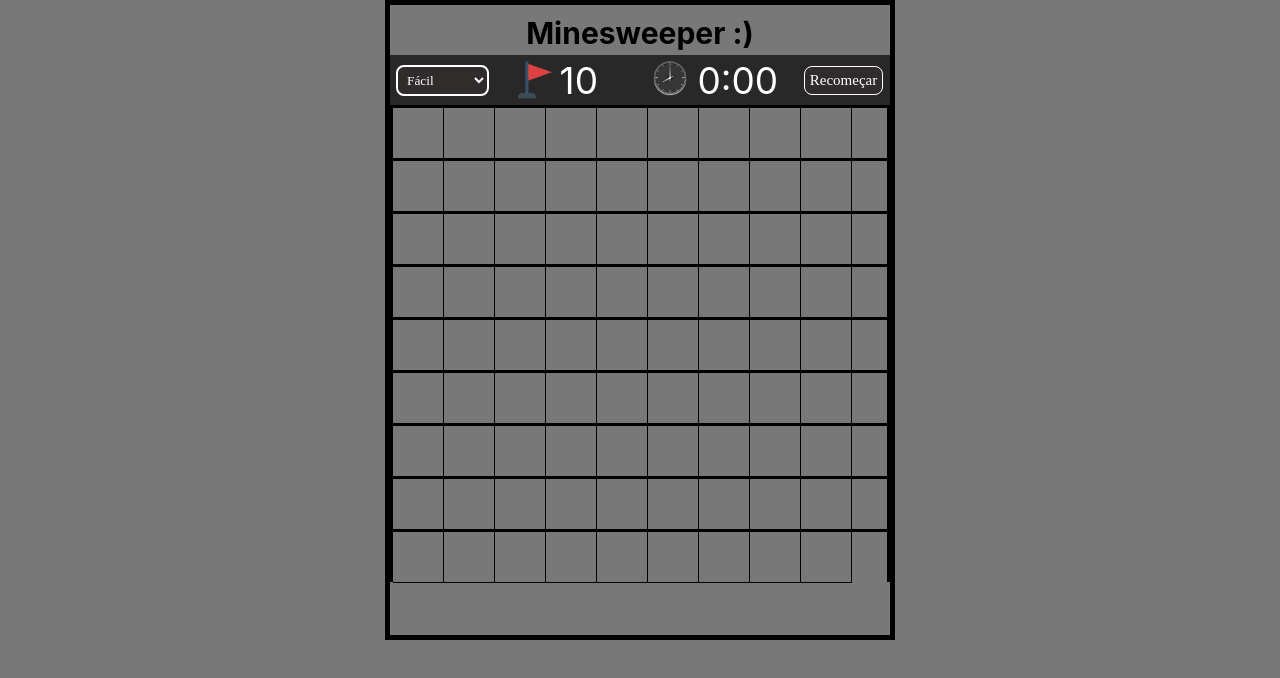
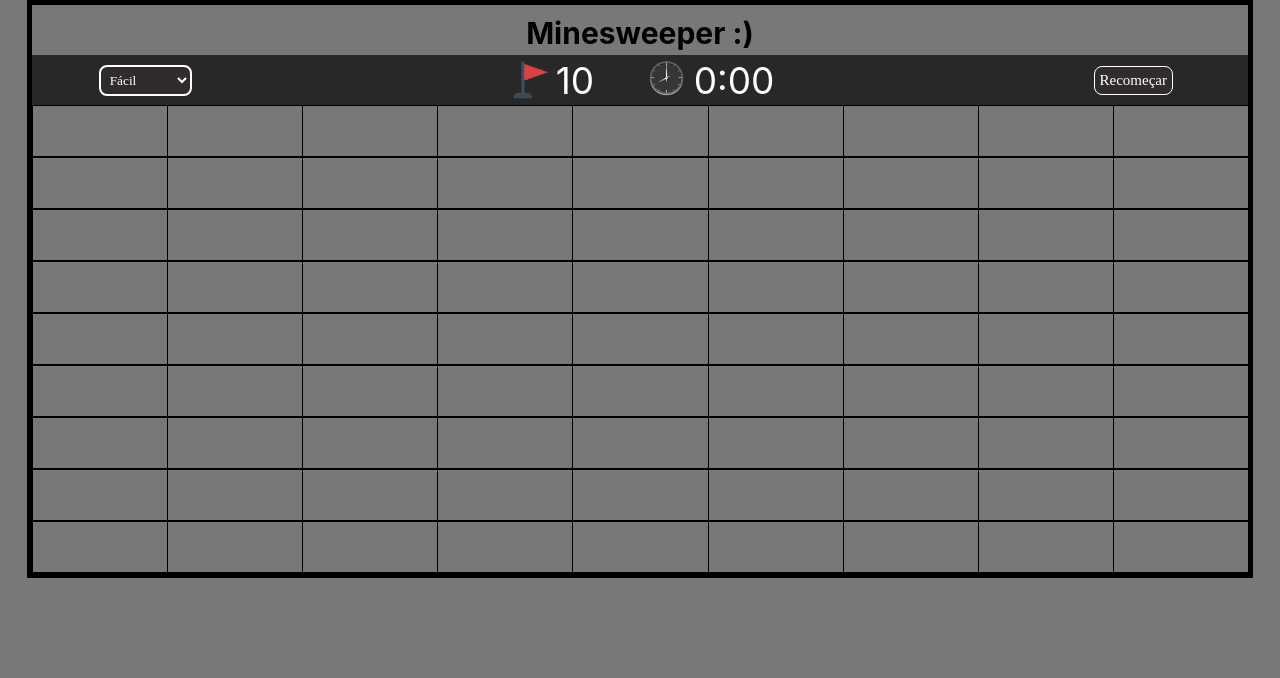
Before and after one commit to TiagoCabral2000/Minesweeper-React, a React (Create React App) app: page / in a window 1280 px wide. Shown: the top 678 px of the page. Built offline with nearby package versions, Linux system fonts and the light colour scheme.

Commit message:
Multiple Game levels + Design

```diff
--- a/src/App.jsx
+++ b/src/App.jsx
@@ -35,30 +35,46 @@ function Minesweeper() {
     setStatus("ended");
   };
 
-  const handleLevelChange = (event) => { //tenho q criar uma handle level e chamar o create panel la dentro
-    const { value } = event.currentTarget;
-    setSelectedLevel(value);
-  };
+  const onLevelChange = (event) => {
+    const selectedLevel = event.target.value;
 
-  useEffect (() => {
-    if (selectedLevel === "1"){
+    if (selectedLevel === "1") {
+      setSelectedLevel("1");
+    } else if (selectedLevel === "2") {
+      setSelectedLevel("2");
+    } else {
+      setSelectedLevel("3");
+    }
+  }
+
+  useEffect(() => {
+    if (selectedLevel === "1") {
       setRows(9);
       setColumns(9);
       setMines(10);
+      setFlags(10);
     }
-    if (selectedLevel === "2"){
+  }, [selectedLevel]);
+
+  useEffect(() => {
+    if (selectedLevel === "2") {
       setRows(16);
       setColumns(16);
       setMines(40);
+      setFlags(40);
     }
-    if (selectedLevel === "3"){
-      setRows(20);
+  }, [selectedLevel]);
+
+  useEffect(() => {
+    if (selectedLevel === "3") {
+      setRows(16);
       setColumns(30);
       setMines(99);
+      setFlags(99);
     }
+  }, [selectedLevel]);
 
-  })
-  console.log(rows);
+
 
   const reset = () => {
     // Reset the intervals and state
@@ -82,7 +98,7 @@ function Minesweeper() {
             time={time}
             reset={reset}
             flagCount={flags}
-            onLevelChange = {handleLevelChange}
+            onLevelChange = {onLevelChange}
           />
 
           <Board
--- a/src/components/Board/index.jsx
+++ b/src/components/Board/index.jsx
@@ -50,7 +50,8 @@ function Board(props) {
    // Utilize o useEffect para observar mudanças nas props
    useEffect(() => {
       createNewBoard();
-   }, [props.rows, props.columns, props.mines]);
+
+   }, [props.mines]);
 
    //clique na cell:
 
--- a/src/components/BoardHead/styles.css
+++ b/src/components/BoardHead/styles.css
@@ -47,9 +47,9 @@
 }
 
 .level{
-   margin-left: 0.45em;
+   margin-left: 5em;
 }
 
 .reset{
-   margin-right: 0.45em;
+   margin-right: 5em;
 }
--- a/src/index.css
+++ b/src/index.css
@@ -11,8 +11,7 @@ body {
 }
 
 .minesweeper {
-   width: 500px;
-   height: 630px;
+   width: 95%;
    border: 5px solid black;
    margin: auto;
 }
@@ -26,14 +25,14 @@ body {
 }
 
 .board {
-   width: 500px;
-   height: 500px;
+   width: 100%;
+   height: 100%;
 }
 
 .board .row{
    display: flex;
-   border: solid;
-   height: 50px;
+   border: solid black 1px;
+   width: 100%;
    border-bottom: none;
 }
 .board .row .cell{
@@ -43,7 +42,7 @@ body {
    border-right: 1px solid black;
    border-bottom: 1px solid black;
    height: 50px;
-   width: 50px;
+   width: 100%;
 }
 .mine{
    width: 35px;
```
